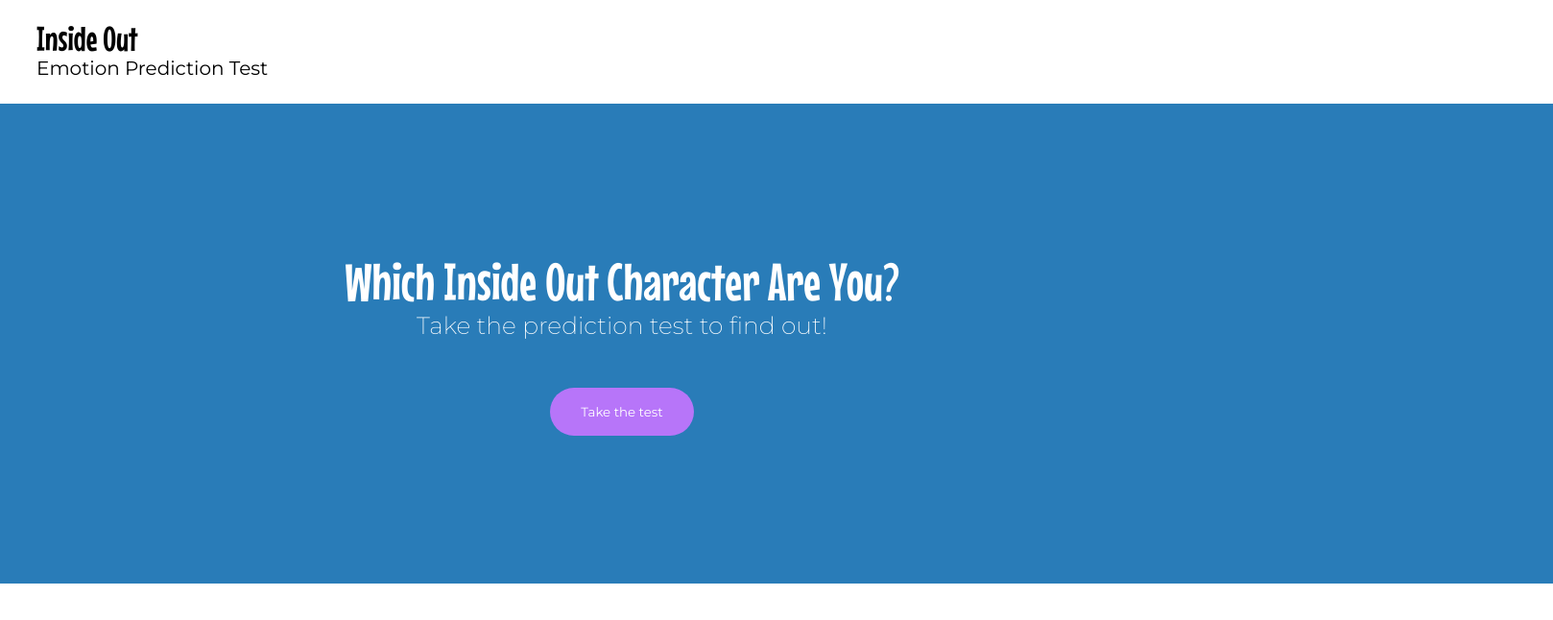
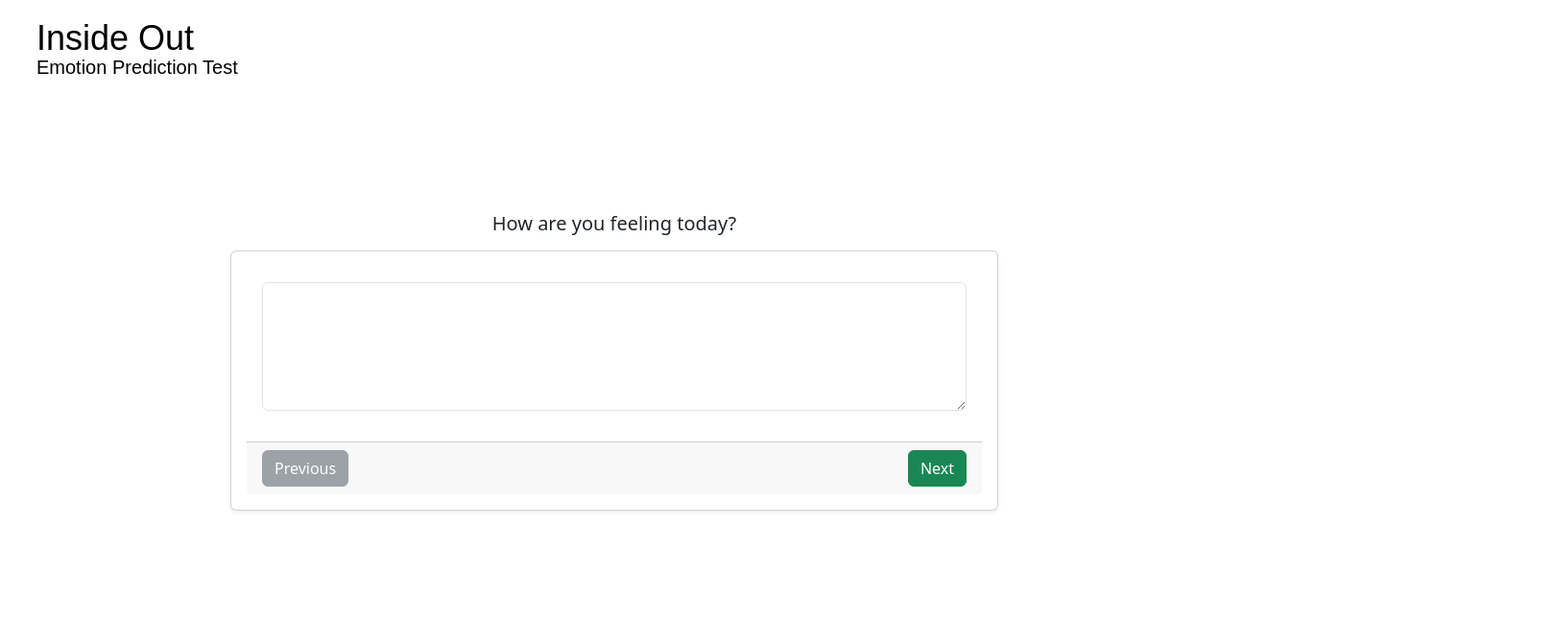
Before and after one commit to Lugubriszxc/FuzzyLogicInsideOut, a React (Vite) app: page / in a window 1280 px wide. Shown: the top 646 px of the page at 96% size, 1618 px wide, since content can reach past the window. Built offline with nearby package versions, Linux system fonts and the light colour scheme.

Commit message:
partial code

```diff
--- a/src/Survey.tsx
+++ b/src/Survey.tsx
@@ -1,6 +1,7 @@
 import React, { useState } from 'react';
-import { Container, FormGroup, Label, Input, Button, Card, CardBody, CardHeader } from 'reactstrap';
+import { Container, FormGroup, Label, Input, Button, Card, CardBody, CardFooter } from 'reactstrap';
 import 'bootstrap/dist/css/bootstrap.min.css';
+import Header from './Header'; // Importing Header component
 
 // Define the type for a question
 interface Question {
@@ -26,6 +27,7 @@
 const Survey: React.FC = () => {
     const [questions, setQuestions] = useState<Question[]>(initialQuestions);
     const [currentIndex, setCurrentIndex] = useState<number>(0);
+    const [backgroundColor, setBackgroundColor] = useState<string>(''); // State for background color
 
     const handleAnswerChange = (answer: string) => {
         const newQuestions = [...questions];
@@ -33,41 +35,52 @@
         setQuestions(newQuestions);
     };
 
+    const changeBackgroundColor = () => {
+        const colors = ['#f0f0f0', '#e6f7ff', '#fff2e6', '#f5f5f5']; // Example background colors
+        const randomColor = colors[Math.floor(Math.random() * colors.length)];
+        setBackgroundColor(randomColor);
+    };
+
     const nextQuestion = () => {
         if (currentIndex < questions.length - 1) {
             setCurrentIndex(currentIndex + 1);
+            changeBackgroundColor(); // Change background color dynamically
         }
     };
 
     const prevQuestion = () => {
         if (currentIndex > 0) {
             setCurrentIndex(currentIndex - 1);
+            changeBackgroundColor(); // Change background color dynamically
         }
     };
 
     return (
-        <Container fluid className="vh-100">
-            <div className="row justify-content-center align-items-center h-100">
-                <div className="col-md-8">
-                    <Card className="text-center">
-                        <CardHeader className="bg-primary text-white">
-                            <h5>{questions[currentIndex].question}</h5>
-                        </CardHeader>
+        <div style={{ backgroundColor, minHeight: '100vh' }}> {/* Apply dynamic background color */}
+            <Header /> {/* Include the Header component */}
+            <Container fluid className="vh-100 d-flex align-items-center justify-content-center">
+                <div style={{ maxWidth: '800px', width: '100%' }}>
+                    <h5 className="mb-3 text-center">{questions[currentIndex].question}</h5> {/* Question title outside of Card */}
+                    <Card className="shadow-sm p-3 mb-5 bg-body rounded">
                         <CardBody>
                             <FormGroup>
                                 <Input
                                     type="textarea"
                                     value={questions[currentIndex].answer}
                                     onChange={(e) => handleAnswerChange(e.target.value)}
+                                    className="form-control"
+                                    rows={5}
                                 />
                             </FormGroup>
-                            <Button onClick={prevQuestion} disabled={currentIndex === 0} className="btn btn-secondary me-2">Previous</Button>
+                        </CardBody>
+                        <CardFooter className="d-flex justify-content-between">
+                            <Button onClick={prevQuestion} disabled={currentIndex === 0} className="btn btn-secondary">Previous</Button>
                             <Button onClick={nextQuestion} disabled={currentIndex === questions.length - 1} className="btn btn-success">Next</Button>
-                        </CardBody>
+                        </CardFooter>
                     </Card>
                 </div>
-            </div>
-        </Container>
+            </Container>
+        </div>
     );
 };
 
--- a/src/main.tsx
+++ b/src/main.tsx
@@ -6,6 +6,6 @@
 
 ReactDOM.createRoot(document.getElementById('root')!).render(
   <React.StrictMode>
-    <HomePage/>
+    <Survey/>
   </React.StrictMode>,
 )
```
